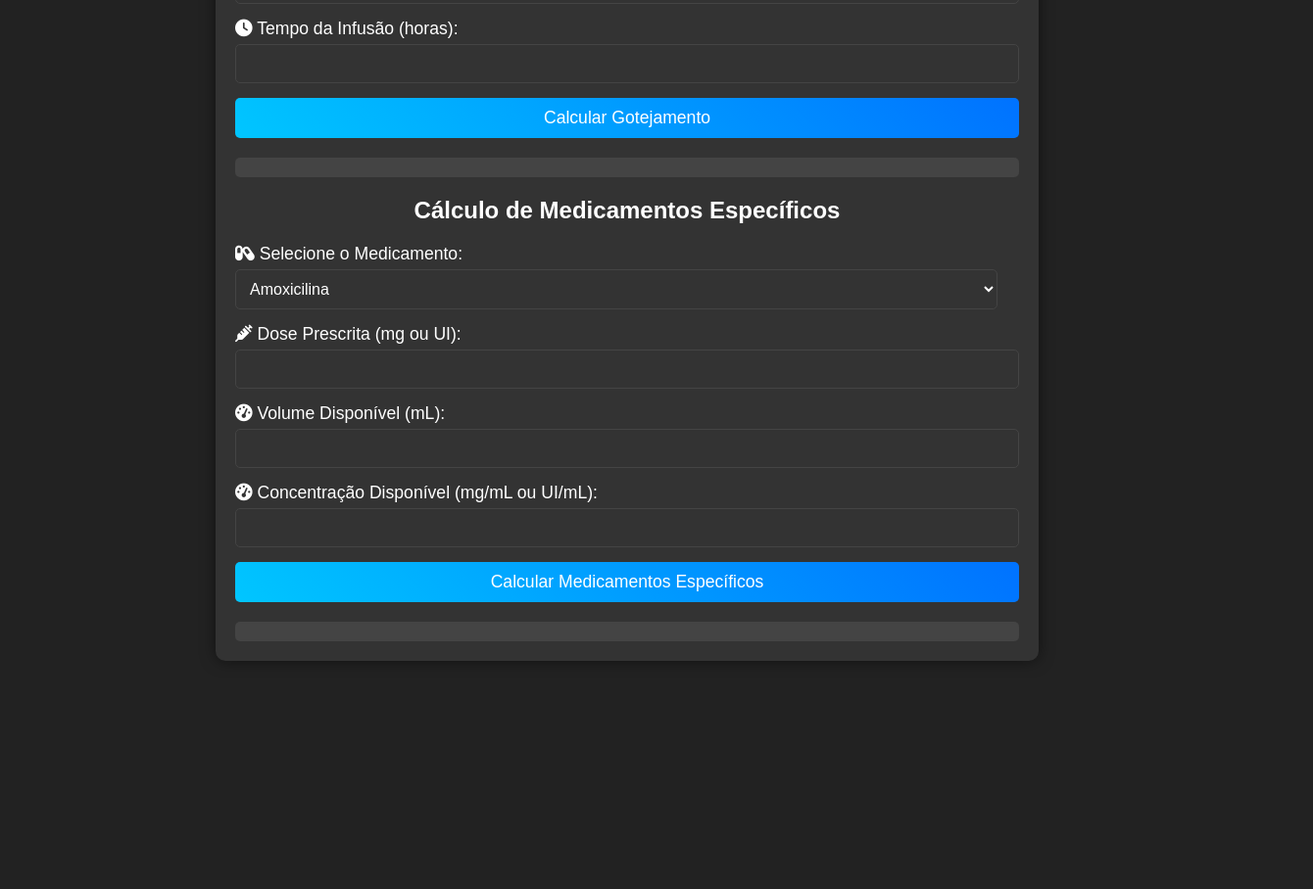
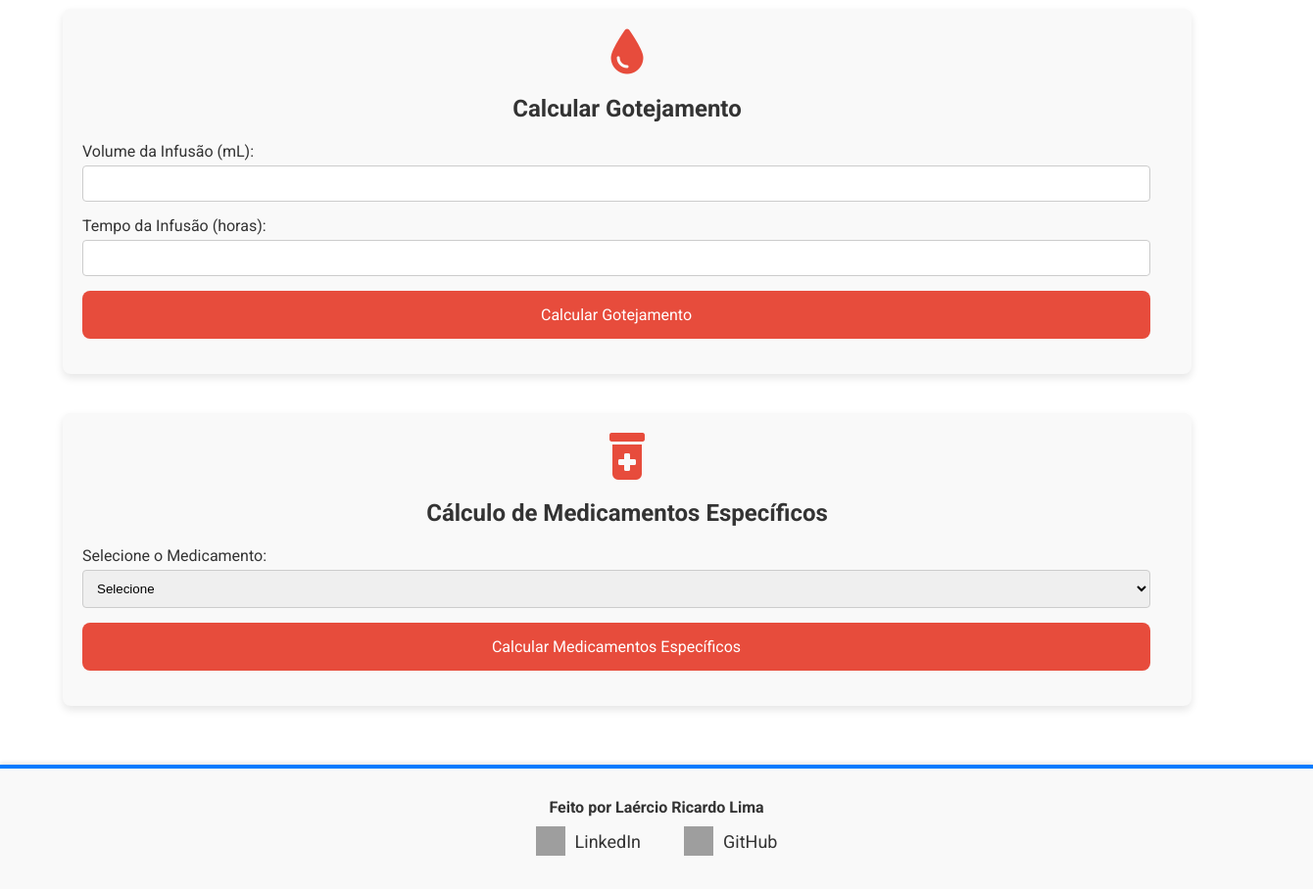
Before and after one commit to Laercio-Ricardo/medicamentos, a plain HTML site: page index.html in a window 1280 px wide. Shown: the part 655-1563 px from the top of the page at 98% size, 1340 px wide, since content can reach past the window. Before the commit the page ends 1350 px from the top, so only its background shows below. Drawn offline with Linux system fonts and the light colour scheme; grey boxes are pictures that could not be loaded.

Commit message:
Add files via upload

```diff
--- a/index.html
+++ b/index.html
@@ -5,31 +5,39 @@
     <meta name="viewport" content="width=device-width, initial-scale=1.0">
     <title>Calculadora de Dosagem de Medicamentos</title>
     <link rel="stylesheet" href="styles.css">
+    <!-- Link para Font Awesome (para ícones) -->
     <link rel="stylesheet" href="https://cdnjs.cloudflare.com/ajax/libs/font-awesome/6.0.0-beta3/css/all.min.css">
+    <link rel="stylesheet" href="https://fonts.googleapis.com/css2?family=Roboto:wght@400;700&display=swap">
+
 </head>
 <body>
     <div class="container">
         <h1>Calculadora de Dosagem de Medicamentos</h1>
 
         <!-- Formulário de Dosagem -->
+        <div class="section">
+            <div class="icon-container">
+                <i class="fas fa-capsules"></i>
+            </div>
+            <h2>Calcular Dosagem</h2>
             <form id="medication-form">
                 <div class="form-group">
-                <label for="medication"><i class="fas fa-capsules"></i> Nome do Medicamento:</label>
+                    <label for="medication">Nome do Medicamento:</label>
                     <input type="text" id="medication" required>
                 </div>
 
                 <div class="form-group">
-                <label for="dose"><i class="fas fa-syringe"></i> Dose Prescrita (mg):</label>
+                    <label for="dose">Dose Prescrita (mg):</label>
                     <input type="number" id="dose" required>
                 </div>
 
                 <div class="form-group">
-                <label for="concentration"><i class="fas fa-tachometer-alt"></i> Concentração Disponível (mg/mL):</label>
+                    <label for="concentration">Concentração Disponível (mg/mL):</label>
                     <input type="number" id="concentration" required>
                 </div>
 
                 <div class="form-group">
-                <label for="volume"><i class="fas fa-tachometer-alt"></i> Volume Disponível (mL):</label>
+                    <label for="volume">Volume Disponível (mL):</label>
                     <input type="number" id="volume" required>
                 </div>
 
@@ -39,17 +47,22 @@
             <div id="result" class="result">
                 <p id="result-text"></p>
             </div>
+        </div>
 
         <!-- Formulário de Gotejamento -->
+        <div class="section">
+            <div class="icon-container">
+                <i class="fas fa-tint"></i>
+            </div>
             <h2>Calcular Gotejamento</h2>
             <form id="infusion-form">
                 <div class="form-group">
-                <label for="infusion-volume"><i class="fas fa-tachometer-alt"></i> Volume da Infusão (mL):</label>
+                    <label for="infusion-volume">Volume da Infusão (mL):</label>
                     <input type="number" id="infusion-volume" required>
                 </div>
 
                 <div class="form-group">
-                <label for="infusion-time"><i class="fas fa-clock"></i> Tempo da Infusão (horas):</label>
+                    <label for="infusion-time">Tempo da Infusão (horas):</label>
                     <input type="number" id="infusion-time" required>
                 </div>
 
@@ -59,38 +72,29 @@
             <div id="infusion-result" class="result">
                 <p id="infusion-result-text"></p>
             </div>
+        </div>
 
         <!-- Formulário de Medicamentos Específicos -->
+        <div class="section">
+            <div class="icon-container">
+                <i class="fas fa-prescription-bottle-alt"></i>
+            </div>
             <h2>Cálculo de Medicamentos Específicos</h2>
-        <form id="specific-medications-form">
+            <form id="specific-form">
                 <div class="form-group">
-                <label for="specific-medication"><i class="fas fa-capsules"></i> Selecione o Medicamento:</label>
+                    <label for="specific-medication">Selecione o Medicamento:</label>
                     <select id="specific-medication">
+                        <option value="">Selecione</option>
                         <option value="amoxicilina">Amoxicilina</option>
                         <option value="insulina">Insulina</option>
                         <option value="heparina">Heparina</option>
                         <option value="dipirona">Dipirona</option>
                         <option value="liquemine">Liquemine</option>
                         <option value="voltaren">Voltaren</option>
-                    <option value="soro-glic">Soro Glicossado</option>
+                        <option value="solucao-reposicao">Solução de Reposição</option>
+                        <option value="soro-glicossado">Soro Glicosado</option>
                     </select>
                 </div>
-
-            <div class="form-group">
-                <label for="specific-dose"><i class="fas fa-syringe"></i> Dose Prescrita (mg ou UI):</label>
-                <input type="number" id="specific-dose" required>
-            </div>
-
-            <div class="form-group">
-                <label for="specific-volume"><i class="fas fa-tachometer-alt"></i> Volume Disponível (mL):</label>
-                <input type="number" id="specific-volume" required>
-            </div>
-
-            <div class="form-group">
-                <label for="specific-concentration"><i class="fas fa-tachometer-alt"></i> Concentração Disponível (mg/mL ou UI/mL):</label>
-                <input type="number" id="specific-concentration" required>
-            </div>
-
                 <button type="button" onclick="calculateSpecificDosages()">Calcular Medicamentos Específicos</button>
             </form>
 
@@ -98,7 +102,26 @@
                 <p id="specific-result-text"></p>
             </div>
         </div>
+    </div>
 
     <script src="scripts.js"></script>
+   <!-- Footer -->
+<footer class="footer">
+    <div class="footer-content">
+        <p>Feito por Laércio Ricardo Lima</p>
+        <div class="footer-links">
+            <a href="https://www.linkedin.com/in/laercioricardolima" target="_blank" class="footer-link">
+                <img src="https://cdn-icons-png.flaticon.com/512/174/174857.png" alt="LinkedIn" class="footer-icon">
+                LinkedIn
+            </a>
+            <a href="https://github.com/Laercio-Ricardo" target="_blank" class="footer-link">
+                <img src="https://cdn-icons-png.flaticon.com/512/25/25231.png" alt="GitHub" class="footer-icon">
+                GitHub
+            </a>
+        </div>
+    </div>
+</footer>
+
+
 </body>
 </html>
--- a/styles.css
+++ b/styles.css
@@ -1,23 +1,46 @@
+/* Estilos Gerais */
 body {
-    font-family: Arial, sans-serif;
-    background-color: #222;
-    color: #fff;
+    font-family: 'Roboto', sans-serif;
+    background-color: #ffffff;
+    color: #333;
     margin: 0;
     padding: 0;
 }
 
 .container {
-    max-width: 800px;
-    margin: 20px auto;
+    width: 90%;
+    max-width: 1200px;
+    margin: 0 auto;
     padding: 20px;
-    background: #333;
-    border-radius: 10px;
-    box-shadow: 0 0 15px rgba(0, 0, 0, 0.5);
 }
 
-h1, h2 {
-    color: #fff;
+h1 {
     text-align: center;
+    color: #e74c3c; /* Vermelho para destacar */
+    margin-bottom: 20px;
+}
+
+.section {
+    margin-bottom: 40px;
+    padding: 20px;
+    border-radius: 8px;
+    box-shadow: 0 4px 8px rgba(0, 0, 0, 0.1);
+    background-color: #f9f9f9;
+}
+
+.icon-container {
+    text-align: center;
+    margin-bottom: 20px;
+}
+
+.icon-container i {
+    font-size: 48px;
+    color: #e74c3c; /* Vermelho para destacar */
+}
+
+h2 {
+    text-align: center;
+    color: #333;
 }
 
 .form-group {
@@ -27,45 +50,90 @@ h1, h2 {
 label {
     display: block;
     margin-bottom: 5px;
-    font-size: 1.1em;
 }
 
-input, select {
-    width: calc(100% - 22px);
+input[type="number"], select, input[type="text"] {
+    width: calc(100% - 22px); /* Ajuste a largura para incluir o padding e a borda */
     padding: 10px;
-    font-size: 1em;
-    border: 1px solid #444;
-    border-radius: 5px;
-    background: #333;
-    color: #fff;
+    border: 1px solid #ccc;
+    border-radius: 4px;
+    box-sizing: border-box; /* Inclui padding e borda na largura total */
 }
 
 button {
-    width: 100%;
-    padding: 10px;
-    font-size: 1.1em;
-    color: #fff;
-    background: linear-gradient(45deg, #00c6ff, #0072ff);
+    font-family: 'Roboto', sans-serif;
+
+    display: block;
+    width: calc(100% - 22px); /* Ajuste a largura para incluir o padding e a borda */
+    padding: 15px;
+    background-color: #e74c3c; /* Vermelho para destacar */
+    color: white;
     border: none;
-    border-radius: 5px;
+    border-radius: 8px;
+    font-size: 16px;
     cursor: pointer;
-    transition: all 0.3s ease;
+    transition: box-shadow 0.3s ease;
+    margin-top: 10px;
+    text-align: center;
+    box-shadow: 0 0 0 rgba(0, 0, 0, 0);
 }
 
 button:hover {
-    background: linear-gradient(45deg, #0072ff, #00c6ff);
-    box-shadow: 0 0 15px rgba(255, 255, 255, 0.7);
-    filter: brightness(1.2);
+    box-shadow: 0 0 5px #e74c3c, 0 0 10px #e74c3c, 0 0 15px #e74c3c;
 }
 
-.result {
-    margin-top: 20px;
-    padding: 10px;
-    background: #444;
-    border-radius: 5px;
+/* Footer Styles */
+.footer {
+    background-color: #f9f9f9; /* Fundo branco acinzentado */
+    border-top: 4px solid #007BFF; /* Azul suave */
+    padding: 30px;
+    text-align: center;
+    position: relative;
+    bottom: 0;
+    width: 100%;
+    font-family: 'Roboto', sans-serif;
+    box-shadow: 0 -2px 4px rgba(0, 0, 0, 0.1); /* Sombra sutil */
 }
 
-.result p {
+.footer-content {
+    max-width: 1000px;
+    margin: 0 auto;
+}
+
+.footer p {
     margin: 0;
-    font-size: 1.2em;
+    font-size: 16px;
+    color: #333;
+    font-weight: bold;
 }
+
+.footer-links {
+    margin-top: 10px;
+}
+
+.footer-link {
+    display: inline-flex;
+    align-items: center;
+    color: #333;
+    text-decoration: none;
+    font-size: 18px;
+    margin: 0 20px;
+    position: relative;
+    transition: color 0.3s ease, transform 0.3s ease;
+}
+
+.footer-link:hover {
+    color: #007BFF; /* Azul suave */
+    transform: scale(1.05); /* Leve aumento ao passar o mouse */
+}
+
+.footer-icon {
+    width: 30px;
+    height: 30px;
+    margin-right: 10px;
+    transition: filter 0.3s ease;
+}
+
+.footer-link:hover .footer-icon {
+    filter: drop-shadow(0 0 5px #007BFF); /* Efeito de sombra azul */
+}
```
Also changed, not shown: scripts.js (+42 -36 lines). Lines whose indentation alone changed are shown as unchanged.
